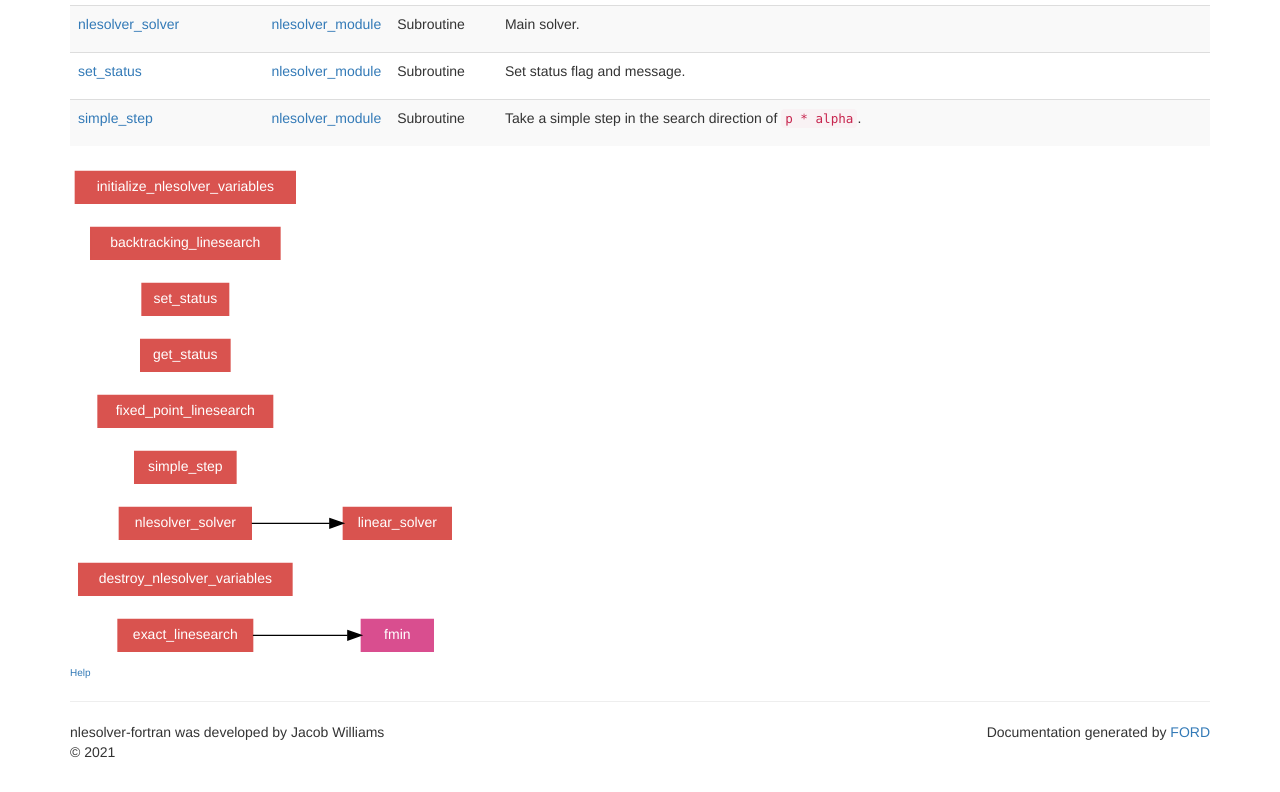
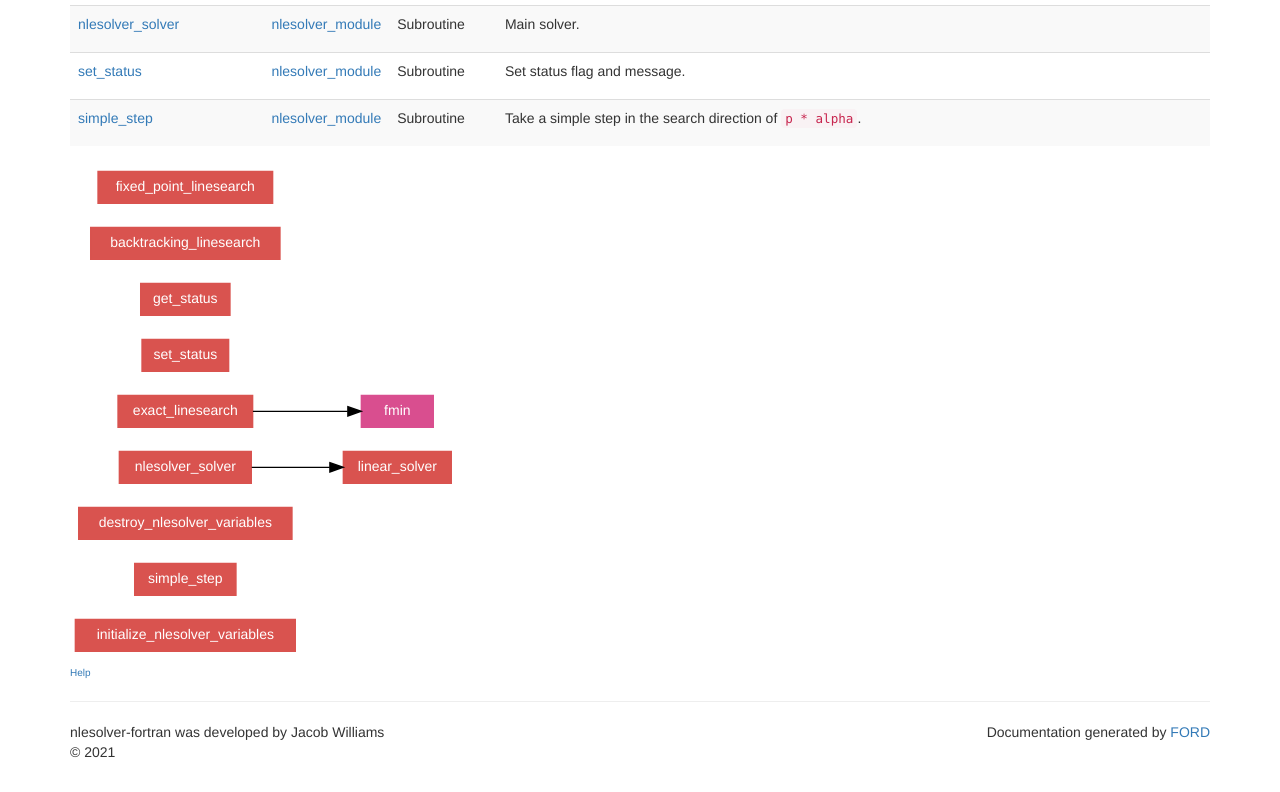
Before and after one commit to jacobwilliams/nlesolver-fortran, a plain HTML site: page lists/procedures.html in a window 1280 px wide. Shown: the part 728-1520 px from the top of the page. Drawn offline with nearby package versions, Linux system fonts and the light colour scheme; some packages are replaced by stand-ins of ours.

Commit message:
Deploying to gh-pages from @ jacobwilliams/nlesolver-fortran@42ff5183ab504281a912013ee6bcf526ad564f67 🚀

```diff
--- a/lists/procedures.html
+++ b/lists/procedures.html
@@ -163,114 +163,114 @@ find the minimum value of <code>f(x)</code> between
 <g id="call~~graph~~CallGraph" class="graph" transform="scale(1 1) rotate(0) translate(4 364)">
 <title>call~~graph~~CallGraph</title>
 <polygon fill="white" stroke="transparent" points="-4,4 -4,-364 286,-364 286,4 -4,4"/>
-<!-- proc~fmin -->
+<!-- proc~initialize_nlesolver_variables -->
 <g id="call~~graph~~CallGraph_node1" class="node">
-<title>proc~fmin</title>
-<g id="a_call~~graph~~CallGraph_node1"><a xlink:href=".././proc/fmin.html" xlink:title="fmin">
-<polygon fill="#d94e8f" stroke="#d94e8f" points="268.5,-24 214.5,-24 214.5,0 268.5,0 268.5,-24"/>
-<text text-anchor="middle" x="241.5" y="-9.6" font-family="Helvetica,sans-Serif" font-size="10.50" fill="white">fmin</text>
+<title>proc~initialize_nlesolver_variables</title>
+<g id="a_call~~graph~~CallGraph_node1"><a xlink:href=".././proc/initialize_nlesolver_variables.html" xlink:title="initialize_nlesolver_variables">
+<polygon fill="#d9534f" stroke="#d9534f" points="165,-24 0,-24 0,0 165,0 165,-24"/>
+<text text-anchor="middle" x="82.5" y="-9.6" font-family="Helvetica,sans-Serif" font-size="10.50" fill="white">initialize_nlesolver_variables</text>
+</a>
+</g>
+</g>
+<!-- proc~simple_step -->
+<g id="call~~graph~~CallGraph_node2" class="node">
+<title>proc~simple_step</title>
+<g id="a_call~~graph~~CallGraph_node2"><a xlink:href=".././proc/simple_step.html" xlink:title="simple_step">
+<polygon fill="#d9534f" stroke="#d9534f" points="120.5,-66 44.5,-66 44.5,-42 120.5,-42 120.5,-66"/>
+<text text-anchor="middle" x="82.5" y="-51.6" font-family="Helvetica,sans-Serif" font-size="10.50" fill="white">simple_step</text>
 </a>
 </g>
 </g>
 <!-- proc~destroy_nlesolver_variables -->
-<g id="call~~graph~~CallGraph_node2" class="node">
+<g id="call~~graph~~CallGraph_node3" class="node">
 <title>proc~destroy_nlesolver_variables</title>
-<g id="a_call~~graph~~CallGraph_node2"><a xlink:href=".././proc/destroy_nlesolver_variables.html" xlink:title="destroy_nlesolver_variables">
-<polygon fill="#d9534f" stroke="#d9534f" points="162.5,-66 2.5,-66 2.5,-42 162.5,-42 162.5,-66"/>
-<text text-anchor="middle" x="82.5" y="-51.6" font-family="Helvetica,sans-Serif" font-size="10.50" fill="white">destroy_nlesolver_variables</text>
-</a>
-</g>
-</g>
-<!-- proc~nlesolver_solver -->
-<g id="call~~graph~~CallGraph_node3" class="node">
-<title>proc~nlesolver_solver</title>
-<g id="a_call~~graph~~CallGraph_node3"><a xlink:href=".././proc/nlesolver_solver.html" xlink:title="nlesolver_solver">
-<polygon fill="#d9534f" stroke="#d9534f" points="132,-108 33,-108 33,-84 132,-84 132,-108"/>
-<text text-anchor="middle" x="82.5" y="-93.6" font-family="Helvetica,sans-Serif" font-size="10.50" fill="white">nlesolver_solver</text>
+<g id="a_call~~graph~~CallGraph_node3"><a xlink:href=".././proc/destroy_nlesolver_variables.html" xlink:title="destroy_nlesolver_variables">
+<polygon fill="#d9534f" stroke="#d9534f" points="162.5,-108 2.5,-108 2.5,-84 162.5,-84 162.5,-108"/>
+<text text-anchor="middle" x="82.5" y="-93.6" font-family="Helvetica,sans-Serif" font-size="10.50" fill="white">destroy_nlesolver_variables</text>
 </a>
 </g>
 </g>
 <!-- proc~linear_solver -->
+<g id="call~~graph~~CallGraph_node4" class="node">
+<title>proc~linear_solver</title>
+<g id="a_call~~graph~~CallGraph_node4"><a xlink:href=".././proc/linear_solver.html" xlink:title="linear_solver">
+<polygon fill="#d9534f" stroke="#d9534f" points="282,-150 201,-150 201,-126 282,-126 282,-150"/>
+<text text-anchor="middle" x="241.5" y="-135.6" font-family="Helvetica,sans-Serif" font-size="10.50" fill="white">linear_solver</text>
+</a>
+</g>
+</g>
+<!-- proc~exact_linesearch -->
+<g id="call~~graph~~CallGraph_node5" class="node">
+<title>proc~exact_linesearch</title>
+<g id="a_call~~graph~~CallGraph_node5"><a xlink:href=".././proc/exact_linesearch.html" xlink:title="exact_linesearch">
+<polygon fill="#d9534f" stroke="#d9534f" points="133,-192 32,-192 32,-168 133,-168 133,-192"/>
+<text text-anchor="middle" x="82.5" y="-177.6" font-family="Helvetica,sans-Serif" font-size="10.50" fill="white">exact_linesearch</text>
+</a>
+</g>
+</g>
+<!-- proc~fmin -->
 <g id="call~~graph~~CallGraph_node10" class="node">
-<title>proc~linear_solver</title>
-<g id="a_call~~graph~~CallGraph_node10"><a xlink:href=".././proc/linear_solver.html" xlink:title="linear_solver">
-<polygon fill="#d9534f" stroke="#d9534f" points="282,-108 201,-108 201,-84 282,-84 282,-108"/>
-<text text-anchor="middle" x="241.5" y="-93.6" font-family="Helvetica,sans-Serif" font-size="10.50" fill="white">linear_solver</text>
+<title>proc~fmin</title>
+<g id="a_call~~graph~~CallGraph_node10"><a xlink:href=".././proc/fmin.html" xlink:title="fmin">
+<polygon fill="#d94e8f" stroke="#d94e8f" points="268.5,-192 214.5,-192 214.5,-168 268.5,-168 268.5,-192"/>
+<text text-anchor="middle" x="241.5" y="-177.6" font-family="Helvetica,sans-Serif" font-size="10.50" fill="white">fmin</text>
+</a>
+</g>
+</g>
+<!-- proc~exact_linesearch&#45;&gt;proc~fmin -->
+<g id="call~~graph~~CallGraph_edge1" class="edge">
+<title>proc~exact_linesearch&#45;&gt;proc~fmin</title>
+<path fill="none" stroke="#000000" d="M133.18,-180C156.23,-180 183.14,-180 204.24,-180"/>
+<polygon fill="#000000" stroke="#000000" points="204.4,-183.5 214.4,-180 204.4,-176.5 204.4,-183.5"/>
+</g>
+<!-- proc~nlesolver_solver -->
+<g id="call~~graph~~CallGraph_node6" class="node">
+<title>proc~nlesolver_solver</title>
+<g id="a_call~~graph~~CallGraph_node6"><a xlink:href=".././proc/nlesolver_solver.html" xlink:title="nlesolver_solver">
+<polygon fill="#d9534f" stroke="#d9534f" points="132,-150 33,-150 33,-126 132,-126 132,-150"/>
+<text text-anchor="middle" x="82.5" y="-135.6" font-family="Helvetica,sans-Serif" font-size="10.50" fill="white">nlesolver_solver</text>
 </a>
 </g>
 </g>
 <!-- proc~nlesolver_solver&#45;&gt;proc~linear_solver -->
-<g id="call~~graph~~CallGraph_edge1" class="edge">
+<g id="call~~graph~~CallGraph_edge2" class="edge">
 <title>proc~nlesolver_solver&#45;&gt;proc~linear_solver</title>
-<path fill="none" stroke="#000000" d="M132.32,-96C150.92,-96 172.14,-96 190.83,-96"/>
-<polygon fill="#000000" stroke="#000000" points="190.92,-99.5 200.92,-96 190.92,-92.5 190.92,-99.5"/>
-</g>
-<!-- proc~simple_step -->
-<g id="call~~graph~~CallGraph_node4" class="node">
-<title>proc~simple_step</title>
-<g id="a_call~~graph~~CallGraph_node4"><a xlink:href=".././proc/simple_step.html" xlink:title="simple_step">
-<polygon fill="#d9534f" stroke="#d9534f" points="120.5,-150 44.5,-150 44.5,-126 120.5,-126 120.5,-150"/>
-<text text-anchor="middle" x="82.5" y="-135.6" font-family="Helvetica,sans-Serif" font-size="10.50" fill="white">simple_step</text>
-</a>
-</g>
-</g>
-<!-- proc~fixed_point_linesearch -->
-<g id="call~~graph~~CallGraph_node5" class="node">
-<title>proc~fixed_point_linesearch</title>
-<g id="a_call~~graph~~CallGraph_node5"><a xlink:href=".././proc/fixed_point_linesearch.html" xlink:title="fixed_point_linesearch">
-<polygon fill="#d9534f" stroke="#d9534f" points="148,-192 17,-192 17,-168 148,-168 148,-192"/>
-<text text-anchor="middle" x="82.5" y="-177.6" font-family="Helvetica,sans-Serif" font-size="10.50" fill="white">fixed_point_linesearch</text>
-</a>
-</g>
-</g>
-<!-- proc~get_status -->
-<g id="call~~graph~~CallGraph_node6" class="node">
-<title>proc~get_status</title>
-<g id="a_call~~graph~~CallGraph_node6"><a xlink:href=".././proc/get_status.html" xlink:title="get_status">
-<polygon fill="#d9534f" stroke="#d9534f" points="116,-234 49,-234 49,-210 116,-210 116,-234"/>
-<text text-anchor="middle" x="82.5" y="-219.6" font-family="Helvetica,sans-Serif" font-size="10.50" fill="white">get_status</text>
-</a>
-</g>
+<path fill="none" stroke="#000000" d="M132.32,-138C150.92,-138 172.14,-138 190.83,-138"/>
+<polygon fill="#000000" stroke="#000000" points="190.92,-141.5 200.92,-138 190.92,-134.5 190.92,-141.5"/>
 </g>
 <!-- proc~set_status -->
 <g id="call~~graph~~CallGraph_node7" class="node">
 <title>proc~set_status</title>
 <g id="a_call~~graph~~CallGraph_node7"><a xlink:href=".././proc/set_status.html" xlink:title="set_status">
-<polygon fill="#d9534f" stroke="#d9534f" points="115,-276 50,-276 50,-252 115,-252 115,-276"/>
-<text text-anchor="middle" x="82.5" y="-261.6" font-family="Helvetica,sans-Serif" font-size="10.50" fill="white">set_status</text>
+<polygon fill="#d9534f" stroke="#d9534f" points="115,-234 50,-234 50,-210 115,-210 115,-234"/>
+<text text-anchor="middle" x="82.5" y="-219.6" font-family="Helvetica,sans-Serif" font-size="10.50" fill="white">set_status</text>
+</a>
+</g>
+</g>
+<!-- proc~get_status -->
+<g id="call~~graph~~CallGraph_node8" class="node">
+<title>proc~get_status</title>
+<g id="a_call~~graph~~CallGraph_node8"><a xlink:href=".././proc/get_status.html" xlink:title="get_status">
+<polygon fill="#d9534f" stroke="#d9534f" points="116,-276 49,-276 49,-252 116,-252 116,-276"/>
+<text text-anchor="middle" x="82.5" y="-261.6" font-family="Helvetica,sans-Serif" font-size="10.50" fill="white">get_status</text>
 </a>
 </g>
 </g>
 <!-- proc~backtracking_linesearch -->
-<g id="call~~graph~~CallGraph_node8" class="node">
+<g id="call~~graph~~CallGraph_node9" class="node">
 <title>proc~backtracking_linesearch</title>
-<g id="a_call~~graph~~CallGraph_node8"><a xlink:href=".././proc/backtracking_linesearch.html" xlink:title="backtracking_linesearch">
+<g id="a_call~~graph~~CallGraph_node9"><a xlink:href=".././proc/backtracking_linesearch.html" xlink:title="backtracking_linesearch">
 <polygon fill="#d9534f" stroke="#d9534f" points="153.5,-318 11.5,-318 11.5,-294 153.5,-294 153.5,-318"/>
 <text text-anchor="middle" x="82.5" y="-303.6" font-family="Helvetica,sans-Serif" font-size="10.50" fill="white">backtracking_linesearch</text>
 </a>
 </g>
 </g>
-<!-- proc~exact_linesearch -->
-<g id="call~~graph~~CallGraph_node9" class="node">
-<title>proc~exact_linesearch</title>
-<g id="a_call~~graph~~CallGraph_node9"><a xlink:href=".././proc/exact_linesearch.html" xlink:title="exact_linesearch">
-<polygon fill="#d9534f" stroke="#d9534f" points="133,-24 32,-24 32,0 133,0 133,-24"/>
-<text text-anchor="middle" x="82.5" y="-9.6" font-family="Helvetica,sans-Serif" font-size="10.50" fill="white">exact_linesearch</text>
-</a>
-</g>
-</g>
-<!-- proc~exact_linesearch&#45;&gt;proc~fmin -->
-<g id="call~~graph~~CallGraph_edge2" class="edge">
-<title>proc~exact_linesearch&#45;&gt;proc~fmin</title>
-<path fill="none" stroke="#000000" d="M133.18,-12C156.23,-12 183.14,-12 204.24,-12"/>
-<polygon fill="#000000" stroke="#000000" points="204.4,-15.5 214.4,-12 204.4,-8.5 204.4,-15.5"/>
-</g>
-<!-- proc~initialize_nlesolver_variables -->
+<!-- proc~fixed_point_linesearch -->
 <g id="call~~graph~~CallGraph_node11" class="node">
-<title>proc~initialize_nlesolver_variables</title>
-<g id="a_call~~graph~~CallGraph_node11"><a xlink:href=".././proc/initialize_nlesolver_variables.html" xlink:title="initialize_nlesolver_variables">
-<polygon fill="#d9534f" stroke="#d9534f" points="165,-360 0,-360 0,-336 165,-336 165,-360"/>
-<text text-anchor="middle" x="82.5" y="-345.6" font-family="Helvetica,sans-Serif" font-size="10.50" fill="white">initialize_nlesolver_variables</text>
+<title>proc~fixed_point_linesearch</title>
+<g id="a_call~~graph~~CallGraph_node11"><a xlink:href=".././proc/fixed_point_linesearch.html" xlink:title="fixed_point_linesearch">
+<polygon fill="#d9534f" stroke="#d9534f" points="148,-360 17,-360 17,-336 148,-336 148,-360"/>
+<text text-anchor="middle" x="82.5" y="-345.6" font-family="Helvetica,sans-Serif" font-size="10.50" fill="white">fixed_point_linesearch</text>
 </a>
 </g>
 </g>
```
Also changed, not shown: index.html (+9 -0 lines), tipuesearch/tipuesearch_content.js.
